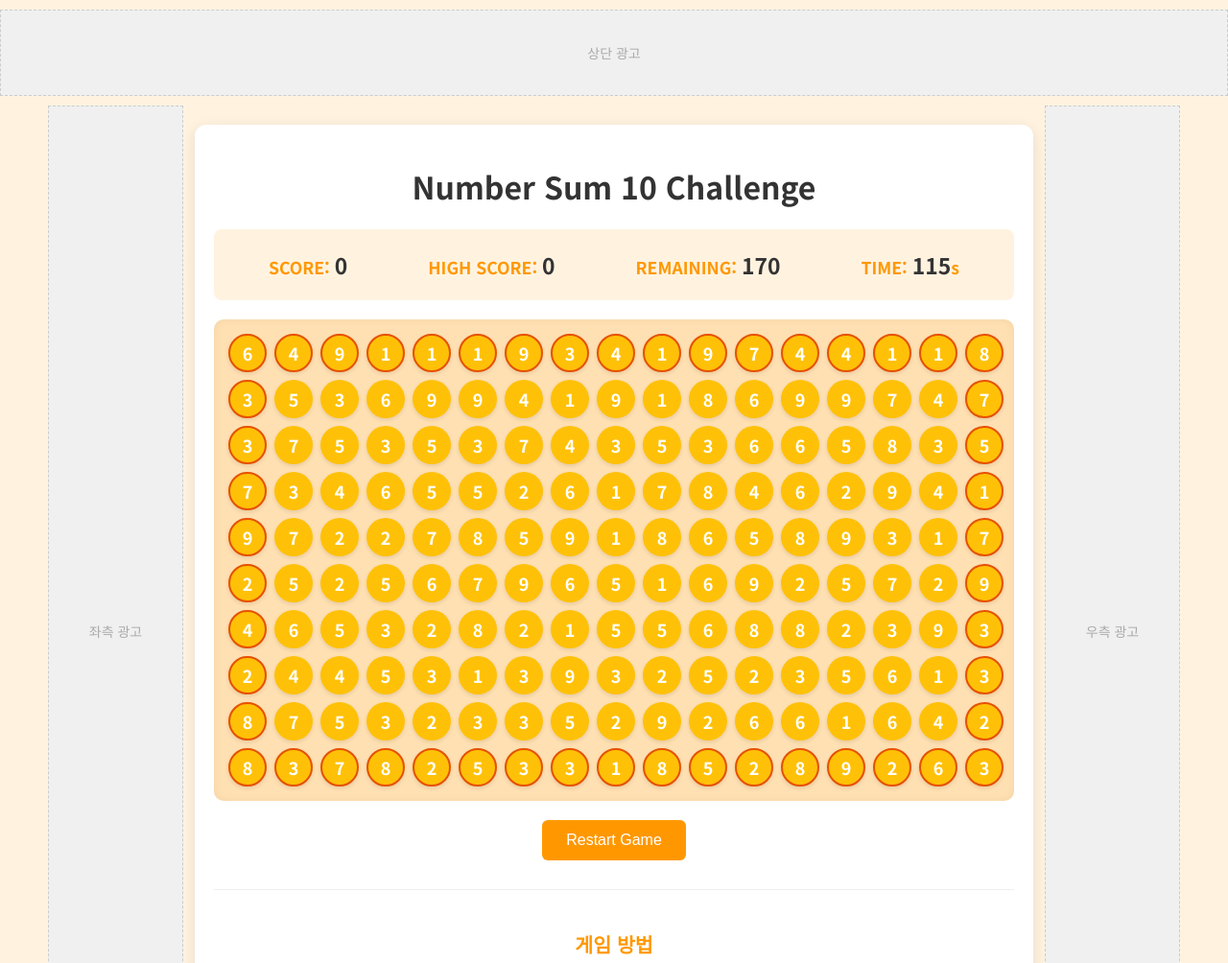
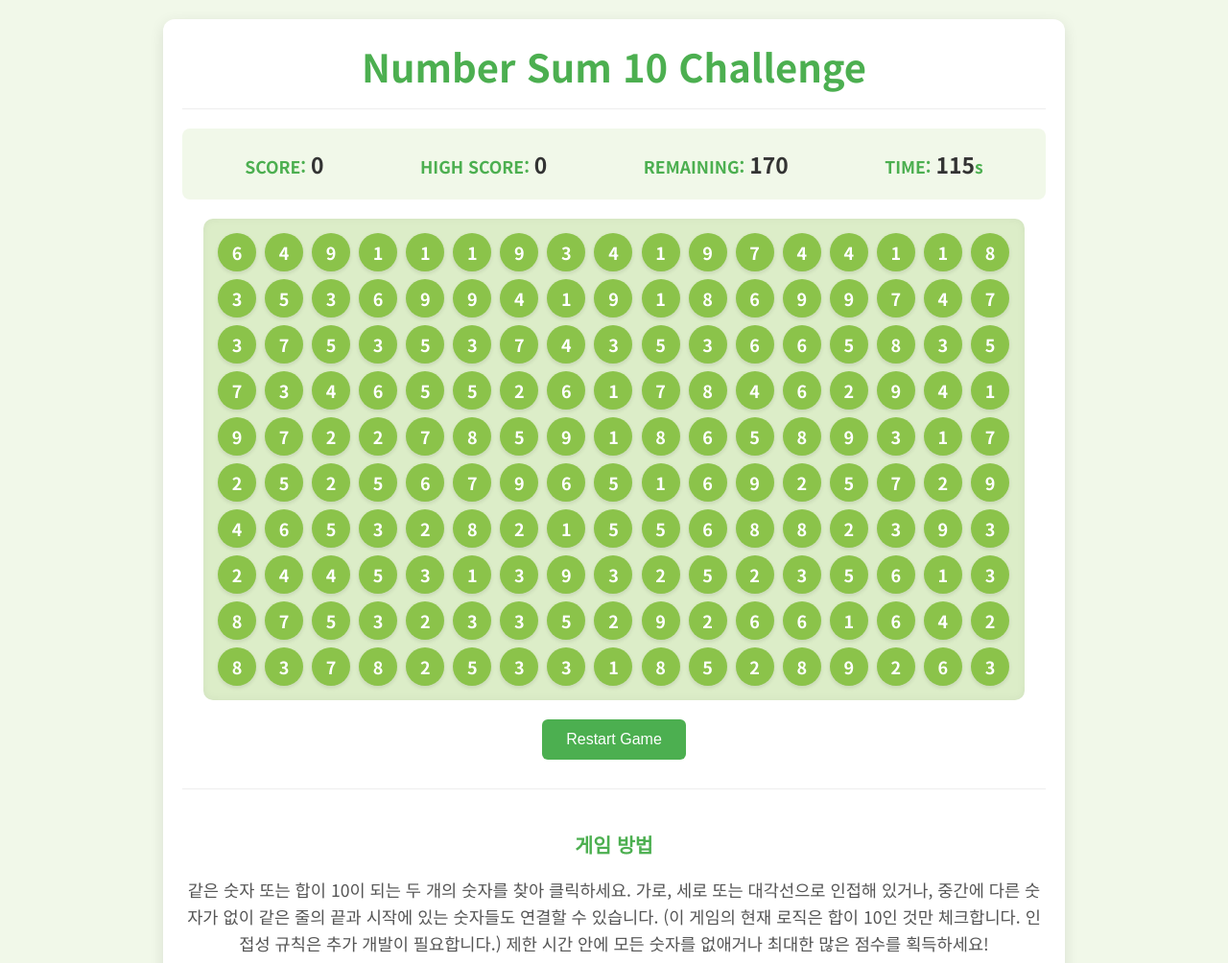
Before and after one commit to hahawoorld/index, a plain HTML site: page index.html in a window 1280 px wide. Shown: the top 1004 px of the page at 96% size. Drawn offline with Linux system fonts and the light colour scheme.

Commit message:
Update index.html

```diff
--- a/index.html
+++ b/index.html
@@ -5,24 +5,26 @@
     <meta name="google-adsense-account" content="ca-pub-4547328202745686">
     <meta charset="UTF-8">
     <meta name="viewport" content="width=device-width, initial-scale=1.0">
-    <title>Number Sum 10 Challenge - 바깥쪽 매칭 퍼즐 게임</title>
-    <meta name="description" content="가장 바깥쪽 숫자들의 합이 10이 되도록 연결하는 새로운 룰의 두뇌 회전 퍼즐 게임입니다. 전략적으로 숫자를 제거해보세요!">
-    <meta name="keywords" content="숫자 게임, 합 10 만들기, 두뇌 게임, 퍼즐 게임, 웹 게임, 바깥쪽 매칭">
+    <title>Number Sum 10 Challenge - 두뇌 회전 숫자 퍼즐 게임</title>
+    <meta name="description" content="숫자들의 합이 10이 되도록 연결하는 재미있는 두뇌 회전 퍼즐 게임입니다. 제한 시간 안에 얼마나 많은 숫자를 없앨 수 있을까요? 지금 도전해보세요!">
+    <meta name="keywords" content="숫자 게임, 합 10 만들기, 두뇌 게임, 퍼즐 게임, 웹 게임, number sum game, puzzle game">
+
     <link rel="preconnect" href="https://fonts.googleapis.com">
     <link rel="preconnect" href="https://fonts.gstatic.com" crossorigin>
     <link href="https://fonts.googleapis.com/css2?family=Noto+Sans+KR:wght@400;700&display=swap" rel="stylesheet">
+
     <style>
         :root {
-            --primary-color: #FF9800; /* Orange */
-            --secondary-color: #FFC107; /* Amber */
-            --background-color: #FFF3E0; /* Light Orange */
+            --primary-color: #4CAF50; /* Green */
+            --secondary-color: #8BC34A; /* Light Green */
+            --background-color: #F1F8E9; /* Very Light Green */
             --text-color: #333;
             --white-color: #fff;
             --highlight-color: #FFEB3B; /* Yellow */
-            --board-bg-color: #FFE0B2; /* Lighter Orange */
+            --matched-color: #FFC107; /* Amber - Not used for background anymore */
+            --board-bg-color: #DCEDC8; /* Lighter Green */
             --circle-size: 40px;
             --gap-size: 8px;
-            --outer-ring-color: #E65100; /* Dark Orange for outer ring */
         }
 
         body {
@@ -37,26 +39,10 @@
             color: var(--text-color);
         }
 
-        .ad-container {
-            display: flex;
-            width: 100%;
-            justify-content: center;
-            align-items: stretch;
-            max-width: 1200px;
-            margin: 0 auto;
-        }
-
-        .main-content {
-            flex-grow: 1;
-            display: flex;
-            justify-content: center;
-            align-items: center;
-            padding: 20px 0;
-        }
-
         .container {
             width: 95%;
-            max-width: 900px;
+            max-width: 900px; /* Increased max-width */
+            margin: 20px auto;
             background-color: var(--white-color);
             padding: 20px;
             border-radius: 12px;
@@ -64,33 +50,16 @@
             text-align: center;
         }
 
-        .ad-banner {
-            width: 100%;
-            min-height: 90px;
-            background-color: #f0f0f0;
-            display: flex;
-            justify-content: center;
-            align-items: center;
-            font-size: 14px;
-            color: #aaa;
-            border: 1px dashed #ccc;
-            box-sizing: border-box;
-            text-align: center;
-            margin: 10px 0;
+        header {
+            margin-bottom: 20px;
+            padding-bottom: 15px;
+            border-bottom: 1px solid #eee;
         }
 
-        .ad-side {
-            width: 200px;
-            background-color: #f0f0f0;
-            display: flex;
-            justify-content: center;
-            align-items: center;
-            font-size: 14px;
-            color: #aaa;
-            border: 1px dashed #ccc;
-            box-sizing: border-box;
-            text-align: center;
-            margin: 0 10px;
+        header h1 {
+            color: var(--primary-color);
+            margin: 0;
+            font-size: 2.5em;
         }
 
         .game-area {
@@ -99,9 +68,9 @@
 
         .game-info {
             display: flex;
-            justify-content: space-around;
+            justify-content: space-around; /* Better spacing */
             align-items: center;
-            flex-wrap: wrap;
+            flex-wrap: wrap; /* Allow wrapping on smaller screens */
             margin-bottom: 20px;
             background-color: var(--background-color);
             padding: 15px;
@@ -109,12 +78,12 @@
         }
 
         .game-info div {
-            margin: 5px 10px;
+            margin: 5px 10px; /* Add some margin */
         }
 
         .game-info h2 {
             margin: 0;
-            font-size: 1.1em;
+            font-size: 1.1em; /* Adjust font size */
             color: var(--primary-color);
         }
         .game-info span {
@@ -125,14 +94,15 @@
 
         .game-board {
             display: grid;
-            grid-template-columns: repeat(var(--grid-cols), 1fr);
-            grid-template-rows: repeat(var(--grid-rows), 1fr);
+            grid-template-columns: repeat(17, 1fr);
+            grid-template-rows: repeat(10, 1fr); /* Adjusted rows if needed */
             gap: var(--gap-size);
-            margin: 20px auto;
+            margin: 20px auto; /* Center the board */
             background-color: var(--board-bg-color);
-            padding: 15px;
-            border-radius: 10px;
+            padding: 15px; /* Increased padding */
+            border-radius: 10px; /* Rounded corners */
             position: relative;
+            max-width: calc(17 * (var(--circle-size) + var(--gap-size)) + 10px); /* Dynamic width */
             box-shadow: inset 0 0 10px rgba(0,0,0,0.05);
         }
 
@@ -144,19 +114,13 @@
             display: flex;
             justify-content: center;
             align-items: center;
-            font-size: calc(var(--circle-size) * 0.45);
+            font-size: calc(var(--circle-size) * 0.45); /* Scaled font size */
             color: white;
             font-weight: bold;
             cursor: pointer;
             transition: background-color 0.2s ease, transform 0.1s ease;
-            user-select: none;
+            user-select: none; /* Prevent text selection */
             box-shadow: 0 2px 4px rgba(0,0,0,0.1);
-            border: 2px solid transparent; /* For outer ring indication */
-            box-sizing: border-box;
-        }
-
-        .circle.outer-ring {
-            border-color: var(--outer-ring-color);
         }
 
         .circle:hover {
@@ -166,14 +130,26 @@
         .circle.selected {
             background-color: var(--highlight-color);
             color: var(--text-color);
-            transform: scale(1.1);
+            transform: scale(1.1); /* Slightly bigger when selected */
         }
 
-        .circle.matched {
-            visibility: hidden;
-            cursor: default;
-            pointer-events: none;
+        /* ================== 여기가 수정된 부분 ================== */
+        .circle.matched { /* Style for matched circles - Now makes them disappear */
+            visibility: hidden;   /* 요소를 보이지 않게 함 (공간은 유지) */
+            cursor: default;      /* 커서 기본값으로 */
+            pointer-events: none; /* 클릭 등 이벤트 비활성화 */
+            /* Removed properties: background-color, opacity, animation */
         }
+        /* ======================================================= */
+
+        /* Pop animation is no longer used by .matched, commenting out */
+        /*
+        @keyframes pop { /* Simple animation for matching */
+            /* 0% { transform: scale(1); } */
+            /* 50% { transform: scale(1.2); } */
+            /* 100% { transform: scale(1); opacity: 0.5; } */
+        /* } */
+        */
 
         .game-controls {
             margin-top: 20px;
@@ -192,7 +168,7 @@
         }
 
         .btn:hover {
-            background-color: #E65100; /* Darker Orange */
+            background-color: #388E3C; /* Darker Green */
         }
 
         .instructions {
@@ -208,14 +184,15 @@
             margin-bottom: 10px;
         }
 
+        /* Game Over Overlay */
         .overlay {
-            position: fixed;
+            position: fixed; /* Changed from absolute to fixed */
             top: 0;
             left: 0;
             width: 100%;
             height: 100%;
             background-color: rgba(0, 0, 0, 0.7);
-            display: none;
+            display: none; /* Initially hidden */
             justify-content: center;
             align-items: center;
             z-index: 1000;
@@ -236,6 +213,7 @@
             font-size: 1.2em;
             margin: 10px 0;
          }
+
 
         footer {
             margin-top: 40px;
@@ -258,19 +236,15 @@
 
         /* Responsive Design */
         @media (max-width: 900px) {
-            .ad-container {
-                flex-direction: column;
-                align-items: center;
-            }
-            .ad-side {
-                width: 90%;
-                margin: 10px 0;
-            }
-            .main-content {
-                padding: 10px 0;
-            }
             .container {
                 width: 98%;
+                padding: 15px;
+            }
+            header h1 {
+                font-size: 2em;
+            }
+            .game-board {
+                max-width: 100%; /* Allow shrinking */
             }
              :root {
                 --circle-size: 35px;
@@ -322,16 +296,13 @@
     </style>
 </head>
 <body>
-    <div class="ad-top ad-banner">상단 광고</div>
-    <div class="ad-container">
-        <div class="ad-left ad-side">좌측 광고</div>
-        <div class="main-content">
+
     <div class="container">
         <header>
             <h1>Number Sum 10 Challenge</h1>
         </header>
 
-                <div class="game-area">
+        <main class="game-area">
             <div class="game-info">
                 <div class="score">
                     <h2>SCORE: <span id="score">0</span></h2>
@@ -339,7 +310,7 @@
                 <div class="high-score"> <h2>HIGH SCORE: <span id="high-score">0</span></h2>
                 </div>
                 <div class="remaining">
-                            <h2>REMAINING: <span id="remaining-circles">0</span></h2>
+                    <h2>REMAINING: <span id="remaining-circles">170</span></h2>
                 </div>
                 <div class="timer">
                     <h2>TIME: <span id="time">120</span>s</h2> </div>
@@ -351,19 +322,15 @@
             <div class="game-controls">
                 <button id="restart-button" class="btn">Restart Game</button>
                 </div>
-                </div>
+        </main>
 
         <section class="instructions">
             <h3>게임 방법</h3>
-                    <p>가장 바깥쪽에 위치한 숫자들 중에서 합이 10이 되는 두 개의 숫자를 찾아 클릭하세요. 숫자를 맞추면 해당 숫자들이 사라지고, **새로운 가장 바깥쪽**에 위치한 숫자들에서 다시 합이 10이 되는 숫자를 찾을 수 있습니다. 제한 시간 안에 모든 숫자를 없애거나 최대한 많은 점수를 획득하세요!</p>
-                    <p>시간이 다 되거나 더 이상 바깥쪽에서 합이 10이 되는 숫자가 없으면 게임이 종료됩니다.</p>
+            <p>같은 숫자 또는 합이 10이 되는 두 개의 숫자를 찾아 클릭하세요. 가로, 세로 또는 대각선으로 인접해 있거나, 중간에 다른 숫자가 없이 같은 줄의 끝과 시작에 있는 숫자들도 연결할 수 있습니다. (이 게임의 현재 로직은 합이 10인 것만 체크합니다. 인접성 규칙은 추가 개발이 필요합니다.) 제한 시간 안에 모든 숫자를 없애거나 최대한 많은 점수를 획득하세요!</p>
+            <p>시간이 다 되거나 남은 숫자가 없으면 게임이 종료됩니다.</p>
        </section>
-            </div>
-        </div>
-        <div class="ad-right ad-side">우측 광고</div>
-    </div>
-    <div class="ad-bottom ad-banner">하단 광고</div>
-    <footer>
+
+    </div> <footer>
         <p>&copy; <span id="copy-year">2025</span> Your Game Company Name. All Rights Reserved.</p>
         <p>
             <a href="#privacy">개인정보처리방침</a> |
@@ -392,17 +359,15 @@
 
         let score = 0;
         let highScore = 0;
-        let remainingCircles = 0;
+        let remainingCircles = 0; // Will be set in setupGame
         let remainingTime = GAME_TIME;
-        let gameOver = true;
+        let gameOver = true; // Start as true, set to false on game start
         let selectedCircles = [];
-        let gameBoardData = []; // 2D array to represent the board (null for matched)
-        let gameBoardElements = []; // Array of all circle elements
         let startTime;
         let timerInterval;
 
         // DOM Elements
-        const gameBoardDiv = document.getElementById("game-board");
+        const gameBoard = document.getElementById("game-board");
         const scoreElement = document.getElementById("score");
         const highScoreElement = document.getElementById("high-score");
         const remainingCirclesElement = document.getElementById("remaining-circles");
@@ -414,11 +379,12 @@
         const playAgainButton = document.getElementById("play-again-button");
         const copyYearElement = document.getElementById("copy-year");
 
-        // Audio Elements (paths need to be correct)
+        // Audio Elements
         const clickSound = document.getElementById('click-sound');
         const matchSound = document.getElementById('match-sound');
         const gameoverSound = document.getElementById('gameover-sound');
 
+        // --- Sound Functions ---
         function playSound(sound) {
             if (sound && sound.readyState >= 3) {
                 sound.currentTime = 0;
@@ -426,82 +392,40 @@
             }
         }
 
+        // --- Game Initialization ---
         function setupGame() {
             console.log('Setting up game...');
-            gameBoardDiv.innerHTML = '';
+            gameBoard.innerHTML = '';
             selectedCircles = [];
-            gameBoardData = [];
-            gameBoardElements = [];
             gameOver = false;
             score = 0;
+            remainingCircles = GRID_WIDTH * GRID_HEIGHT;
             remainingTime = GAME_TIME;
             startTime = Date.now();
             gameOverOverlay.style.display = 'none';
 
-            highScore = localStorage.getItem('outerSumHighScore') || 0;
+            highScore = localStorage.getItem('numberSumHighScore') || 0;
 
-            document.documentElement.style.setProperty('--grid-cols', GRID_WIDTH);
-            document.documentElement.style.setProperty('--grid-rows', GRID_HEIGHT);
-
-            for (let row = 0; row < GRID_HEIGHT; row++) {
-                gameBoardData[row] = [];
-                for (let col = 0; col < GRID_WIDTH; col++) {
+            for (let i = 0; i < GRID_WIDTH * GRID_HEIGHT; i++) {
                 const value = Math.floor(Math.random() * 9) + 1;
-                    gameBoardData[row][col] = value;
                 const circle = document.createElement('div');
                 circle.classList.add('circle');
-                    circle.dataset.row = row;
-                    circle.dataset.col = col;
                 circle.dataset.value = value;
                 circle.textContent = value;
                 circle.addEventListener('click', () => handleCircleClick(circle));
-                    gameBoardDiv.appendChild(circle);
-                    gameBoardElements.push(circle);
-                }
+                gameBoard.appendChild(circle);
             }
 
-            updateOuterRing();
-            remainingCircles = gameBoardElements.filter(circle => !circle.classList.contains('matched')).length;
             updateUI();
             startTimer();
             console.log('Game setup complete. Timer started.');
         }
 
-        function updateOuterRing() {
-            gameBoardElements.forEach(circle => circle.classList.remove('outer-ring'));
-
-            const rows = gameBoardData.length;
-            const cols = gameBoardData[0] ? gameBoardData[0].length : 0;
-
-            if (rows === 0 || cols === 0) return;
-
-            for (let i = 0; i < rows; i++) {
-                for (let j = 0; j < cols; j++) {
-                    const circle = getCircleFromRowCol(i, j);
-                    if (circle && !circle.classList.contains('matched')) {
-                        if (i === 0 || i === rows - 1 || j === 0 || j === cols - 1 ||
-                            (gameBoardData[i - 1] && gameBoardData[i - 1][j] === null) ||
-                            (gameBoardData[i + 1] && gameBoardData[i + 1][j] === null) ||
-                            (gameBoardData[i][j - 1] !== undefined && gameBoardData[i][j - 1] === null) ||
-                            (gameBoardData[i][j + 1] !== undefined && gameBoardData[i][j + 1] === null)) {
-                            circle.classList.add('outer-ring');
-                        }
-                    }
-                }
-            }
-        }
-
-        function getCircleFromRowCol(row, col) {
-            return gameBoardElements.find(circle =>
-                parseInt(circle.dataset.row) === row && parseInt(circle.dataset.col) === col
-            );
-        }
-
+        // --- Core Game Logic ---
         function handleCircleClick(circle) {
-            if (gameOver || circle.classList.contains('matched') || !circle.classList.contains('outer-ring')) return;
+            if (gameOver || circle.classList.contains('matched')) return;
 
             playSound(clickSound);
-
             const index = selectedCircles.indexOf(circle);
             if (index > -1) {
                 circle.classList.remove('selected');
@@ -527,20 +451,19 @@
             if (value1 + value2 === 10) {
                 playSound(matchSound);
                 score += 1;
+                remainingCircles -= 2;
 
                 selectedCircles.forEach(c => {
                     c.classList.remove('selected');
-                    c.classList.add('matched');
-                    gameBoardData[parseInt(c.dataset.row)][parseInt(c.dataset.col)] = null;
+                    c.classList.add('matched'); // This class now triggers visibility:hidden via CSS
                 });
+
                 selectedCircles = [];
-
-                updateOuterRing();
-                remainingCircles = gameBoardElements.filter(circle => !circle.classList.contains('matched')).length;
 
                 if (remainingCircles <= 0) {
                     endGame(true);
                 }
+
             } else {
                 setTimeout(() => {
                     selectedCircles.forEach(c => c.classList.remove('selected'));
@@ -550,6 +473,7 @@
             updateUI();
         }
 
+        // --- UI Updates ---
         function updateUI() {
             scoreElement.textContent = score;
             highScoreElement.textContent = highScore;
@@ -557,6 +481,7 @@
             timeElement.textContent = Math.ceil(remainingTime);
         }
 
+        // --- Timer Logic ---
         function startTimer() {
             if (timerInterval) clearInterval(timerInterval);
 
@@ -579,6 +504,7 @@
             }, 1000);
         }
 
+        // --- Game End Logic ---
         function endGame(isWon) {
             if (gameOver) return;
 
@@ -589,24 +515,26 @@
 
             if (score > highScore) {
                 highScore = score;
-                localStorage.setItem('outerSumHighScore', highScore);
+                localStorage.setItem('numberSumHighScore', highScore);
             }
 
             finalScoreElement.textContent = score;
             finalHighScoreElement.textContent = highScore;
             gameOverOverlay.style.display = 'flex';
             if (isWon) {
-                document.getElementById('game-over-title').textContent = "Congratulations! You Cleared the Outer Ring!";
+                document.getElementById('game-over-title').textContent = "Congratulations! You Cleared the Board!";
             } else {
                 document.getElementById('game-over-title').textContent = "Time's Up!";
             }
         }
 
+        // --- Event Listeners ---
         restartButton.addEventListener('click', setupGame);
         playAgainButton.addEventListener('click', setupGame);
 
+        // --- Initial Setup ---
         copyYearElement.textContent = new Date().getFullYear();
-        highScore = localStorage.getItem('outerSumHighScore') || 0;
+        highScore = localStorage.getItem('numberSumHighScore') || 0;
         highScoreElement.textContent = highScore;
         setupGame();
 
```
Lines whose indentation alone changed are shown as unchanged.
